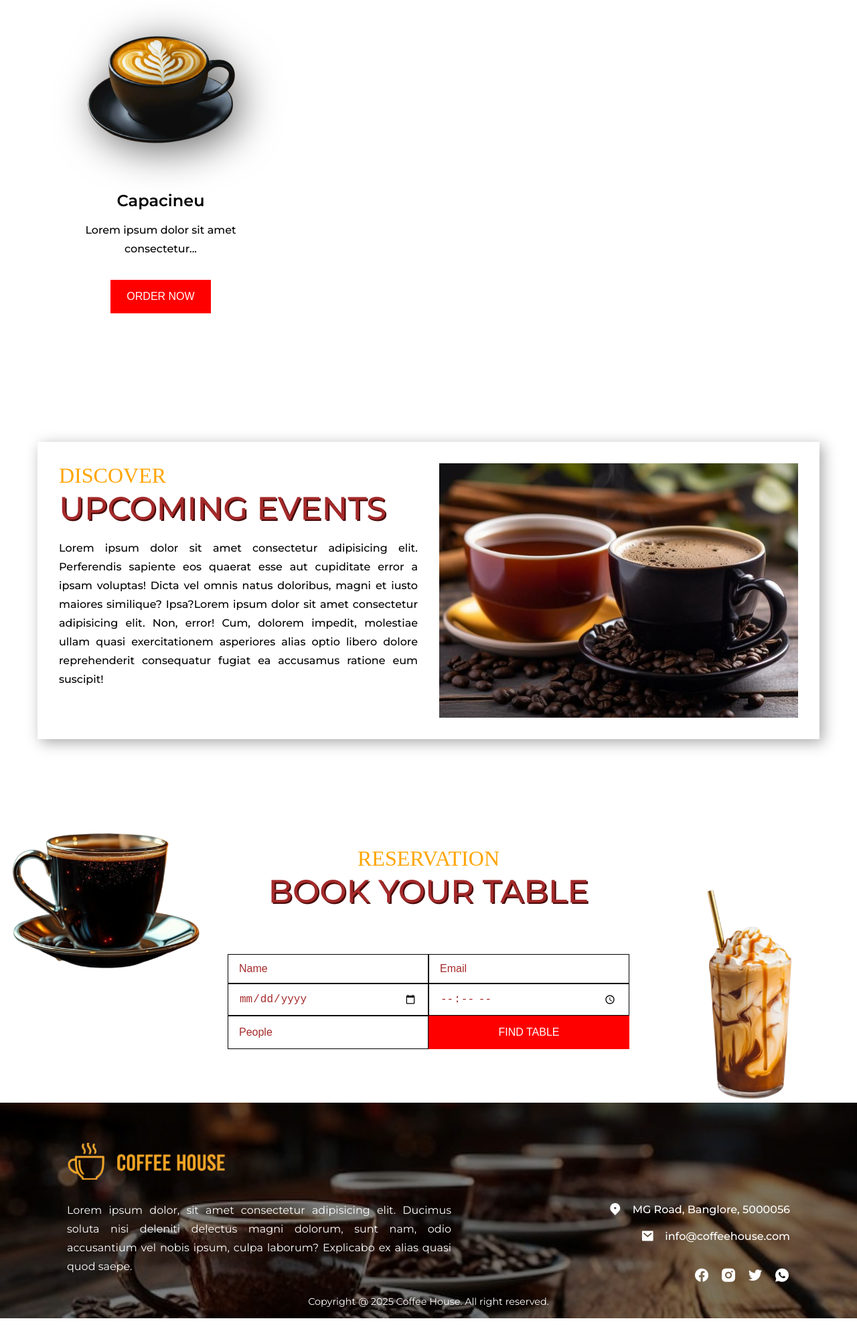
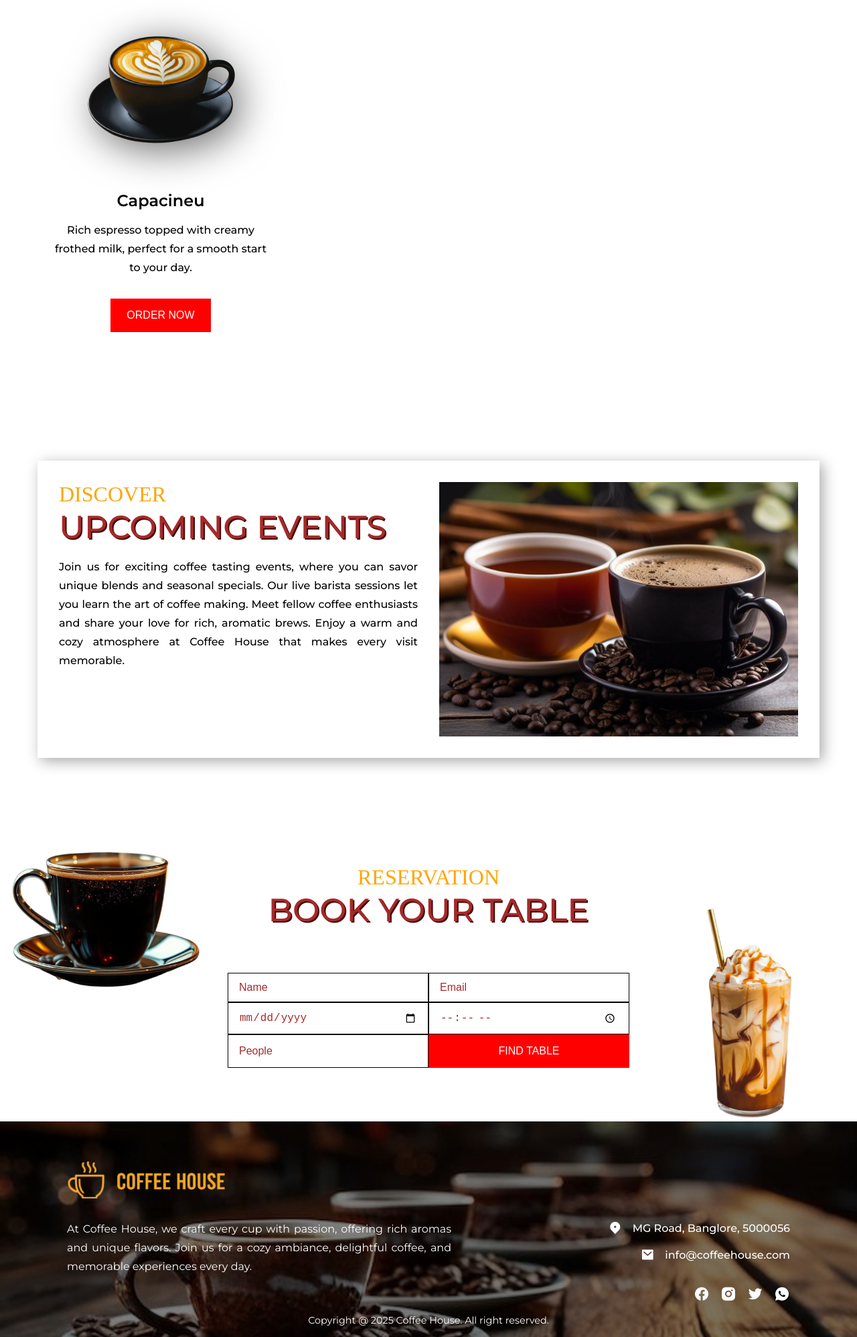
Before and after one commit to pavithira-nilavalagan/coffee_house, a plain HTML site: page index.html in a window 1280 px wide. Shown: the part 1729-3726 px from the top of the page at 67% size. Before the commit the page ends 3698 px from the top, so only its background shows below. Drawn offline with nearby package versions, Linux system fonts and the light colour scheme.

Commit message:
Update index.html

```diff
--- a/index.html
+++ b/index.html
@@ -85,25 +85,26 @@
     <div class="order_grid">
 
     <div class="order_card" data-price="5">
-      <img src="assets/order-1.png" alt="order">
+      <img src="assets/order-1.png" alt="Capacineu">
       <h4>Capacineu</h4>
-      <p>Lorem ipsum dolor sit amet consectetur...</p>
+      <p>Rich espresso topped with creamy frothed milk, perfect for a smooth start to your day.</p>
       <button class="btn">ORDER NOW</button>
     </div>
 
     <div class="order_card" data-price="6">
-      <img src="assets/order-2.png" alt="order">
+      <img src="assets/order-2.png" alt="Cold Coffee">
       <h4>Cold Coffee</h4>
-      <p>Lorem ipsum dolor sit amet consectetur...</p>
+      <p>Refreshing chilled coffee with milk and ice, ideal for a hot day or a quick energy boost.</p>
       <button class="btn">ORDER NOW</button>
     </div>
 
     <div class="order_card" data-price="4">
-      <img src="assets/order-3.png" alt="order">
+      <img src="assets/order-3.png" alt="Black Coffee">
       <h4>Black Coffee</h4>
-      <p>Lorem ipsum dolor sit amet consectetur...</p>
+      <p>Bold and aromatic black coffee, pure and unsweetened for coffee enthusiasts.</p>
       <button class="btn">ORDER NOW</button>
     </div>
+
 
 
     </div>
@@ -130,9 +131,10 @@
       <div class="event_details">
         <h3 style="color: orange;">DISCOVER</h3>
         <h2 class="section_header">UPCOMING EVENTS</h2>
-        <p class="section_description" style="text-align: justify;">
-          Lorem ipsum dolor sit amet consectetur adipisicing elit. Perferendis sapiente eos quaerat esse aut cupiditate error a ipsam voluptas! Dicta vel omnis natus doloribus, magni et iusto maiores similique? Ipsa?Lorem ipsum dolor sit amet consectetur adipisicing elit. Non, error! Cum, dolorem impedit, molestiae ullam quasi exercitationem asperiores alias optio libero dolore reprehenderit consequatur fugiat ea accusamus ratione eum suscipit!
-        </p>
+<p class="section_description" style="text-align: justify;">
+  Join us for exciting coffee tasting events, where you can savor unique blends and seasonal specials. Our live barista sessions let you learn the art of coffee making. Meet fellow coffee enthusiasts and share your love for rich, aromatic brews. Enjoy a warm and cozy atmosphere at Coffee House that makes every visit memorable.
+</p>
+
       </div>
     </div>
   </section>
@@ -163,7 +165,8 @@
       </div>
 
       <div class="footer_content"  style="text-align: justify;">
-        <p>Lorem ipsum dolor, sit amet consectetur adipisicing elit. Ducimus soluta nisi deleniti delectus magni dolorum, sunt nam, odio accusantium vel nobis ipsum, culpa laborum? Explicabo ex alias quasi quod saepe.</p>
+       <p>At Coffee House, we craft every cup with passion, offering rich aromas and unique flavors. Join us for a cozy ambiance, delightful coffee, and memorable experiences every day.</p>
+
         <div>
           <ul class="footer_links">
               <li>
```
